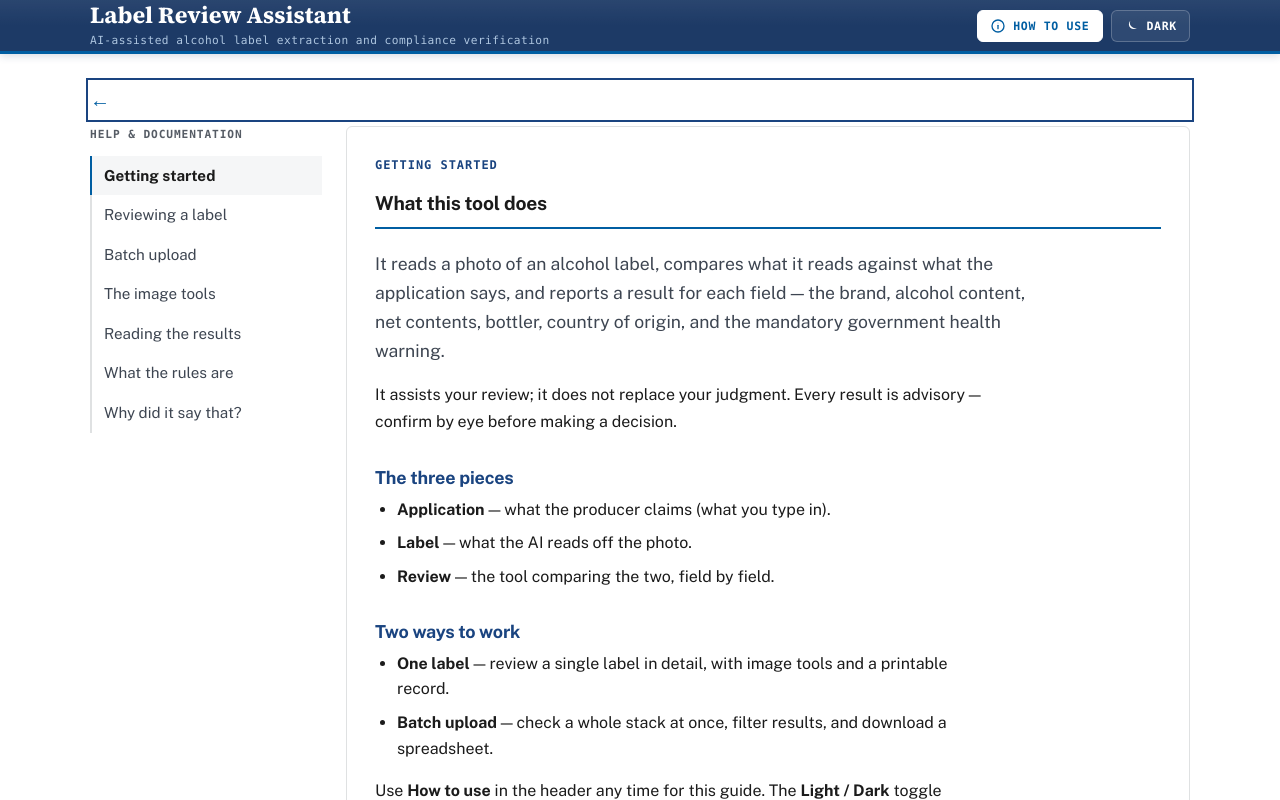
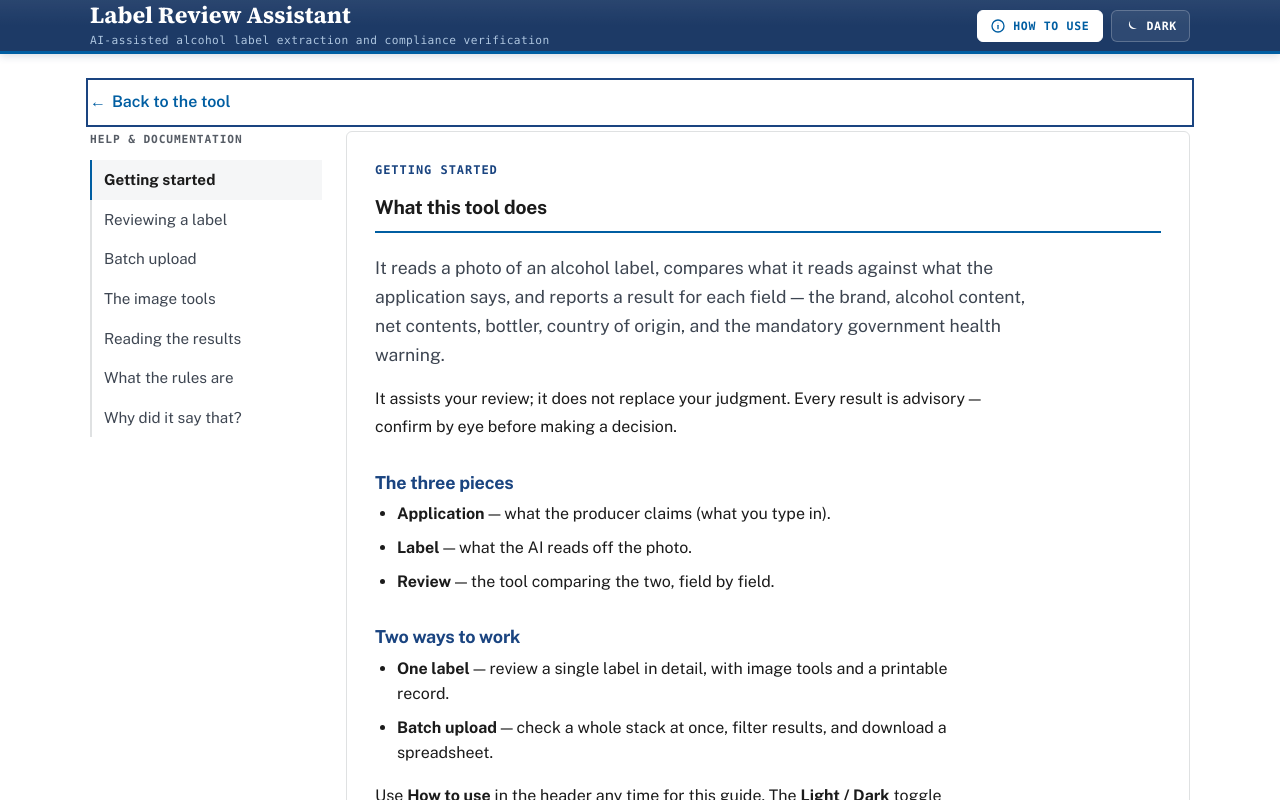
Before and after one commit to mykytalh/ttb-label-review-assistant, a Next.js app: page / in a window 1280 px wide. Shown: the top 800 px of the page. Built offline with nearby package versions, Linux system fonts and the light colour scheme.

Commit message:
Back control reads 'Back to the tool' with the arrow again.

```diff
--- a/src/app/globals.css
+++ b/src/app/globals.css
@@ -505,11 +505,6 @@ a {
 }
 .hiw-back:hover {
   text-decoration: underline;
-}
-/* Icon-only back control: a bigger glyph so it stays an easy target. */
-.hiw-back span {
-  font-size: 1.25rem;
-  line-height: 1;
 }
 /* Phone variant: pinned strip under the sticky masthead so the way back never
    scrolls away (the sidebar holding the desktop link collapses on phones). */
--- a/src/components/HowItWorks.tsx
+++ b/src/components/HowItWorks.tsx
@@ -92,15 +92,8 @@ export default function HowItWorks({ onClose }: { onClose: () => void }) {
       </h2>
       {/* Pinned under the sticky masthead — the way back is always at the
           top-left, at any scroll depth. */}
-      <button
-        ref={backRef}
-        type="button"
-        className="hiw-back hiw-back--bar"
-        onClick={onClose}
-        aria-label="Back to the tool"
-        title="Back to the tool"
-      >
-        <span aria-hidden="true">←</span>
+      <button ref={backRef} type="button" className="hiw-back hiw-back--bar" onClick={onClose}>
+        <span aria-hidden="true">←</span> Back to the tool
       </button>
 
       <button
```
